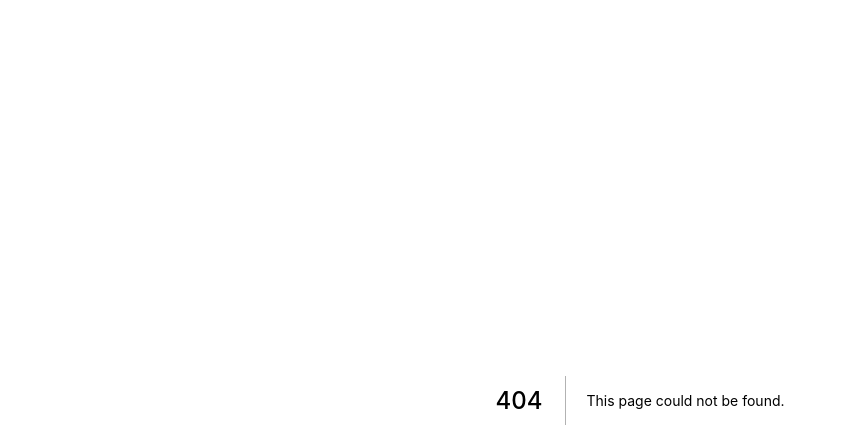
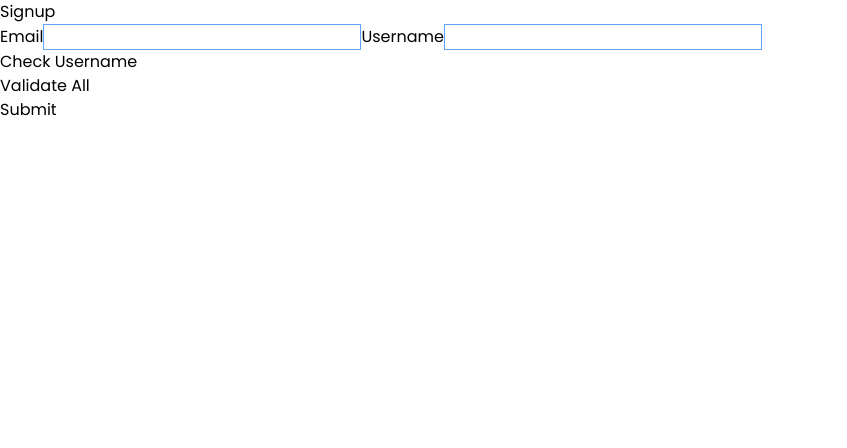
Before and after one commit to mdverdera/shortly, a Next.js app: page /FieldLevelValidationExample in a window 1280 px wide. Before the commit this address had no page. Shown: the top 448 px of the page, without its empty margins (0-847 px from the left). Built offline with nearby package versions, Linux system fonts and the light colour scheme.

Commit message:
Apply formik form and yup validation schema

```diff
--- a/package.json
+++ b/package.json
@@ -9,9 +9,11 @@
     "lint": "next lint"
   },
   "dependencies": {
+    "formik": "^2.2.9",
     "next": "12.3.1",
     "react": "18.2.0",
-    "react-dom": "18.2.0"
+    "react-dom": "18.2.0",
+    "yup": "^0.32.11"
   },
   "devDependencies": {
     "@types/node": "18.7.18",
--- /dev/null
+++ b/pages/FieldLevelValidationExample.tsx
@@ -0,0 +1,86 @@
+import React from "react";
+import { Formik, Form, Field } from "formik";
+
+// Shape of form values
+interface FormValues {
+  email: string;
+  username: string;
+}
+
+const validateEmail = (value: FormValues) => {
+  let error;
+  if (!value.email) {
+    error = "Required";
+  } else if (!/^[A-Z0-9._%+-]+@[A-Z0-9.-]+\.[A-Z]{2,4}$/i.test(value.email)) {
+    error = "Invalid email address";
+  }
+  return error;
+};
+
+function validateUsername(value: FormValues) {
+  let error;
+  if (value.username === "admin") {
+    error = "Nice try!";
+  }
+  return error;
+}
+
+const FieldLevelValidationExample = () => (
+  <div>
+    <h1>Signup</h1>
+    <Formik
+      initialValues={{
+        username: "",
+        email: "",
+      }}
+      validateOnChange={false}
+      validateOnBlur={false}
+      onSubmit={(values) => {
+        // same shape as initial values
+        console.log(values);
+      }}
+    >
+      {({ errors, touched, validateField, validateForm }) => (
+        <Form>
+          <label htmlFor="email">Email</label>
+          <Field
+            name="email"
+            validate={validateEmail}
+            className="border border-blue-400"
+          />
+          {errors.email && touched.email && <div>{errors.email}</div>}
+          <label htmlFor="username">Username</label>
+          <Field
+            name="username"
+            validate={validateUsername}
+            className="border border-blue-400"
+          />
+          {errors.username && touched.username && <div>{errors.username}</div>}
+          {/** Trigger field-level validation
+           imperatively */}
+          <button
+            type="button"
+            onClick={() => validateField("username")}
+            className="block"
+          >
+            Check Username
+          </button>
+          {/** Trigger form-level validation
+           imperatively */}
+          <button
+            type="button"
+            onClick={() => validateForm().then(() => console.log("blah"))}
+            className="block"
+          >
+            Validate All
+          </button>
+          <button type="submit" className="block">
+            Submit
+          </button>
+        </Form>
+      )}
+    </Formik>
+  </div>
+);
+
+export default FieldLevelValidationExample;
--- /dev/null
+++ b/pages/about.tsx
@@ -0,0 +1,45 @@
+import React from "react";
+import { Formik, Form, Field, ErrorMessage } from "formik";
+import * as Yup from "yup";
+
+const SignupSchema = Yup.object().shape({
+  name: Yup.string()
+    .min(2, "Too Short!")
+    .max(70, "Too Long!")
+    .required("Name is Required"),
+  email: Yup.string().email("Invalid email").required("Email is Required"),
+});
+
+const About = () => (
+  <div>
+    <h1>Signup</h1>
+    <Formik
+      initialValues={{
+        name: "",
+        email: "",
+      }}
+      validateOnChange={false}
+      validateOnBlur={false}
+      validationSchema={SignupSchema}
+      onSubmit={(values) => {
+        // same shape as initial values
+        console.log(values);
+      }}
+    >
+      {({ errors, touched }) => (
+        <Form>
+          <label htmlFor="name">Name</label>
+          <Field name="name" className="border border-blue-400" />
+          <ErrorMessage name="name" />
+          <label htmlFor="email">Email</label>
+          <Field name="email" type="text" className="border border-blue-400" />
+          {errors.email && touched.email ? <div>{errors.email}</div> : null}
+
+          <button type="submit">Submit</button>
+        </Form>
+      )}
+    </Formik>
+  </div>
+);
+
+export default About;
--- a/pages/index.tsx
+++ b/pages/index.tsx
@@ -2,6 +2,17 @@ import type { NextPage } from "next";
 import Head from "next/head";
 import Image from "next/image";
 import Link from "next/link";
+import { Formik, Form, Field } from "formik";
+import * as Yup from "yup";
+
+const UrlSchema = Yup.object().shape({
+  urlName: Yup.string()
+    .matches(
+      /((https?):\/\/)?(www.)?[a-z0-9]+(\.[a-z]{2,}){1,3}(#?\/?[a-zA-Z0-9#]+)*\/?(\?[a-zA-Z0-9-_]+=[a-zA-Z0-9-%]+&?)?$/,
+      "Please enter a valid URL."
+    )
+    .required("Please enter website URL."),
+});
 
 const Home: NextPage = () => {
   return (
@@ -100,21 +111,47 @@ const Home: NextPage = () => {
         {/* Shorten Container */}
         <div className="max-w-4xl mx-auto p-6 space-y-6">
           {/* Form - todo convert to Formik*/}
-          <form
-            id="link-form"
-            className="relative flex flex-col w-full p-10 -mt-20 space-y-4 bg-darkViolet rounded-lg md:flex-row md:space-y-0 md:space-x-3"
+          <Formik
+            initialValues={{
+              urlName: "",
+            }}
+            validateOnChange={false}
+            validateOnBlur={false}
+            validationSchema={UrlSchema}
+            onSubmit={(values) => {
+              // same shape as initial values
+              console.log(values);
+            }}
           >
-            <input
-              id="link-input"
-              type="text"
-              className="flex-1 p-3 border-2 rounded-lg placeholder-yellow-500 focus:outline-none"
-              placeholder="Shorten a link here"
-            />
+            {({ errors, touched }) => (
+              <Form className="relative flex flex-col w-full p-10 -mt-20 space-y-4 bg-darkViolet rounded-lg md:flex-row md:space-y-0 md:space-x-3">
+                <Field
+                  name="urlName"
+                  type="text"
+                  className={`flex-1 p-3 border-2 rounded-lg placeholder-yellow-500 focus:outline-none  ${
+                    errors.urlName && touched.urlName && "border-red"
+                  }`}
+                  placeholder="Shorten a link here"
+                />
 
-            <button className="px-10 py-3 text-white bg-cyan rounded-lg hover:bg-cyanLight focus:outline-none md:py-2">
-              Shorten It!
-            </button>
-          </form>
+                <button
+                  type="submit"
+                  className="px-10 py-3 text-white bg-cyan rounded-lg hover:bg-cyanLight focus:outline-none md:py-2"
+                >
+                  Shorten It!
+                </button>
+
+                {/* Error Message */}
+
+                {errors.urlName && touched.urlName ? (
+                  <div className="absolute left-7 bottom-3 text-red text-sm italic">
+                    {errors.urlName}
+                  </div>
+                ) : null}
+              </Form>
+            )}
+          </Formik>
+
           {/* Link 1 */}
           <div className="flex flex-col items-center justify-between w-full p-6 bg-white rounded-lg md:flex-row">
             <p className="font-bold text-center text-veryDarkViolet md:text-left">
```
Also changed, not shown: 1 other file (tests, documents, lock files or other folders).
